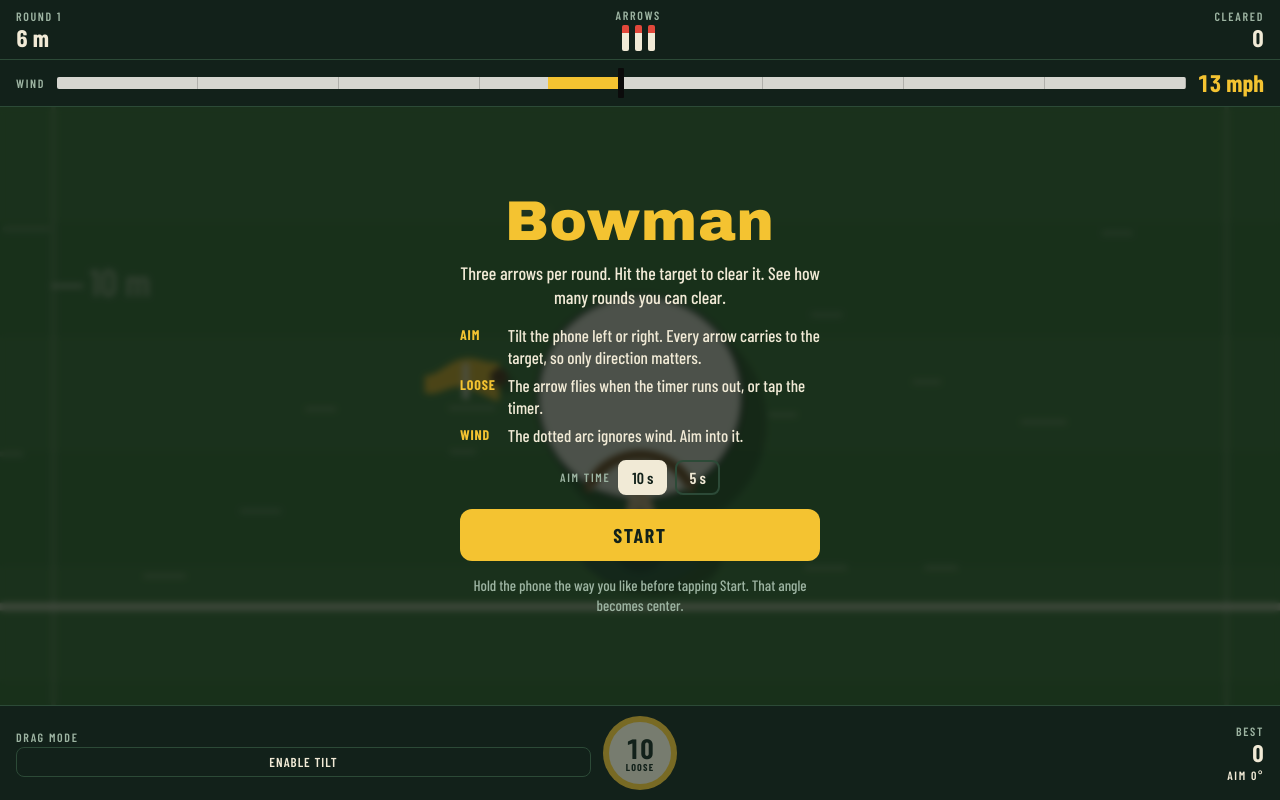
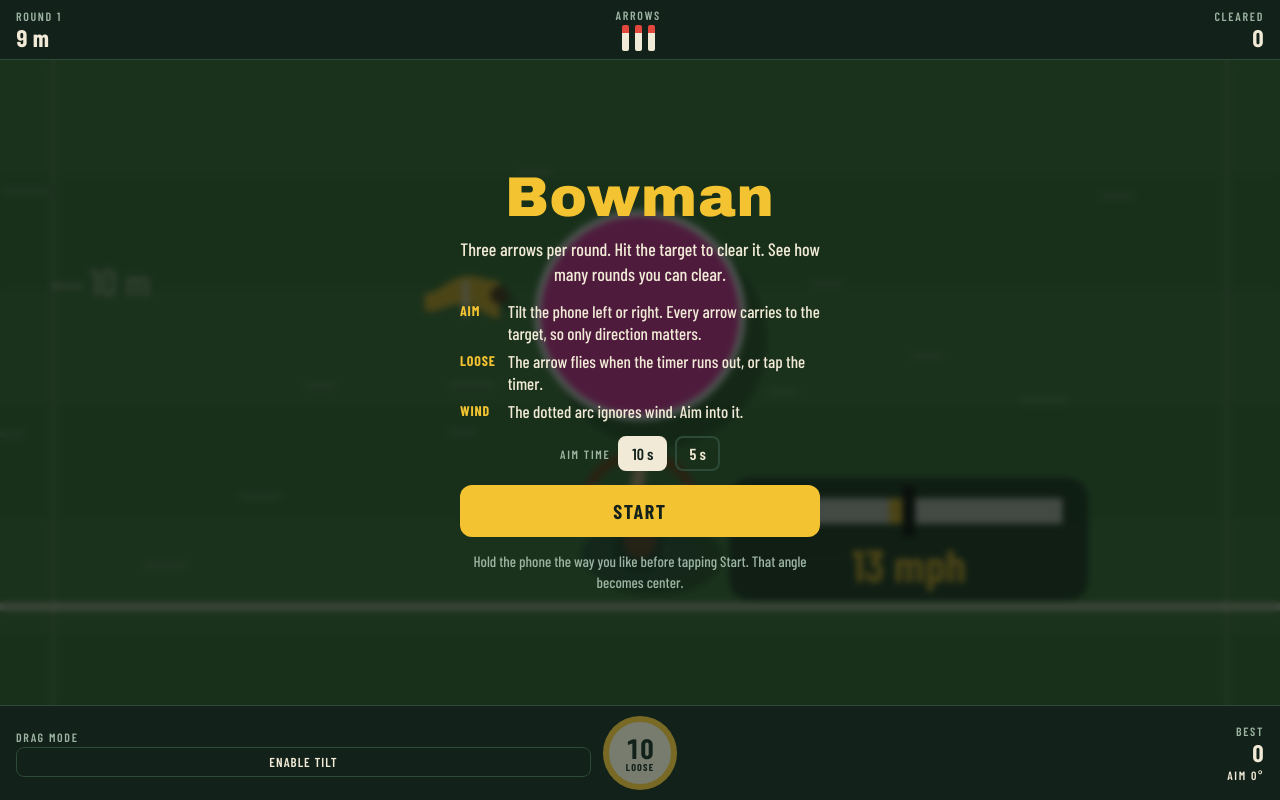
Before and after one commit to recdustin98-commits/bowman, a plain HTML site: page index.html in a window 1280 px wide. Drawn offline with nearby package versions, Linux system fonts and the light colour scheme; a web font is replaced by a local one.

Commit message:
Target at far end in hot pink, tilt back to original, wind meter by archer
Co-Authored-By: Claude Opus 5.5 <noreply@anthropic.com>
Claude-Session: https://claude.ai/code/session_013HAUiex4ceMow496Lzsr3F

```diff
--- a/index.html
+++ b/index.html
@@ -72,11 +72,6 @@ h2{font-family:var(--display);font-weight:400;font-size:32px;line-height:1;margi
     <div class="stack" style="align-items:center"><span class="lbl">Arrows</span><div id="quiver"></div></div>
     <div class="stack right"><span class="lbl">Cleared</span><span class="val" id="scoreVal">0</span></div>
   </div>
-  <div class="windrow" aria-label="Wind">
-    <span class="lbl">Wind</span>
-    <div class="gauge" role="img" id="gauge" aria-label="Wind 0"><div class="track"></div><div class="neg" id="gNeg"></div><div class="pos" id="gPos"></div><div class="mid"></div></div>
-    <span class="val" id="windVal">0</span>
-  </div>
   <div id="stage">
     <canvas id="cv"></canvas>
     <div id="toast" hidden></div>
@@ -105,7 +100,7 @@ const CONFIG = {
   TARGET_R_START: 8,        // target radius in round 1
   TARGET_R_SHRINK: 0.5,     // radius lost per round
   TARGET_R_MIN: 3.5,        // smallest the target gets
-  TARGET_DISTANCE: 0.8,     // target sits at this share of the field's length, the same every round
+  TARGET_DISTANCE: 1.0,     // target sits at this share of the field's length (1.0 = far end), the same every round
   MOVE_FROM_ROUND: 9999,    // moving target is OFF (set e.g. 3 to slide it from round 3)
   MOVE_AMP_START: 6,        // how far it slides each way when it starts moving
   MOVE_AMP_STEP: 2,         // extra slide per round after that
@@ -224,7 +219,7 @@ function setTiltMode(on) {
 function recenter() { input.b0 = input.beta; input.g0 = input.gamma; }
 function readTilt() {
   if (input.mode !== 'tilt') return;
-  input.deg = clamp((input.g0 - input.gamma) * 1.1, -35, 35);   // swapped per Dustin: tilt left aims right
+  input.deg = clamp((input.gamma - input.g0) * 1.1, -35, 35);   // tilt right aims right
 }
 let drag = null;
 const stage = $('stage');
@@ -387,12 +382,7 @@ function hud() {
   $('distVal').textContent = t ? `${Math.round((world.ay - t.y) * CONFIG.METERS_PER_UNIT)} m` : '— m';
   $('scoreVal').textContent = state.score;
   $('bestVal').textContent = Math.max(state.best, state.score);
-  const w = state.wind, pct = Math.min(Math.abs(w), 100) / 100 * 50;   // full half-track = wind 100
-  $('windVal').textContent = `${Math.abs(w)} mph`;   // direction is shown by color: red = right, yellow = left
-  $('windVal').className = 'val ' + (w > 0 ? 'pos' : w < 0 ? 'neg' : '');
-  $('gPos').style.width = (w > 0 ? pct : 0) + '%';
-  $('gNeg').style.width = (w < 0 ? pct : 0) + '%';
-  $('gauge').setAttribute('aria-label', `Wind ${w}`);
+  $('stage').setAttribute('aria-label', `Wind ${Math.abs(state.wind)} mph to the ${state.wind < 0 ? 'left' : 'right'}`);
   const q = $('quiver'); q.innerHTML = '';
   for (let i = 0; i < Math.max(CONFIG.ARROWS_PER_ROUND, state.arrows); i++) {
     const el = document.createElement('i'); if (i >= state.arrows) el.className = 'spent'; q.appendChild(el);
@@ -482,8 +472,8 @@ function drawTarget() {
   const t = state.target; if (!t) return;
   // stand shadow + legs
   ctx.fillStyle = 'rgba(0,0,0,.25)'; ctx.beginPath(); ctx.ellipse(t.x + 1.5, t.y + 2, t.r * 1.05, t.r * 1.05, 0, 0, 7); ctx.fill();
-  ctx.fillStyle = '#f6f1e4'; ctx.beginPath(); ctx.arc(t.x, t.y, t.r, 0, 7); ctx.fill();   // one plain color, no scoring rings
-  ctx.strokeStyle = 'rgba(0,0,0,.45)'; ctx.lineWidth = .35; ctx.stroke();
+  ctx.fillStyle = '#ff2fb4'; ctx.beginPath(); ctx.arc(t.x, t.y, t.r, 0, 7); ctx.fill();   // one plain hot-pink color: stands out on the green
+  ctx.strokeStyle = '#ffffff'; ctx.lineWidth = .5; ctx.stroke();
 }
 function drawArrow(x, y, ang, scale, fletch) {
   ctx.save(); ctx.translate(x, y); ctx.rotate(ang); ctx.scale(scale, scale);
@@ -519,6 +509,19 @@ function drawPreview() {
   const lx = world.ax + sx * range, ly = world.ay - cy * range;
   ctx.strokeStyle = 'rgba(241,234,214,.85)'; ctx.lineWidth = .3;
   ctx.beginPath(); ctx.moveTo(lx - 1.4, ly - 1.4); ctx.lineTo(lx + 1.4, ly + 1.4); ctx.moveTo(lx + 1.4, ly - 1.4); ctx.lineTo(lx - 1.4, ly + 1.4); ctx.stroke();
+}
+function drawWindMeter() {                     // small meter right beside the archer
+  const w = state.wind, mag = Math.min(Math.abs(w), 100);
+  const col = w < 0 ? '#f4c331' : '#e8231c';      // red = right, yellow = left (same as the flag)
+  const x0 = world.ax + 9, len = 24, cx = x0 + len / 2, y = world.ay - 2.2;
+  ctx.fillStyle = 'rgba(18,33,26,.72)';
+  ctx.beginPath(); ctx.roundRect ? ctx.roundRect(x0 - 2, y - 2.6, len + 4, 9.6, 1.6) : ctx.rect(x0 - 2, y - 2.6, len + 4, 9.6); ctx.fill();
+  ctx.fillStyle = '#d6d6d0'; ctx.fillRect(x0, y - 1, len, 2);
+  const fill = mag / 100 * len / 2;
+  ctx.fillStyle = col; ctx.fillRect(w < 0 ? cx - fill : cx, y - 1, fill, 2);
+  ctx.fillStyle = '#0b0b0b'; ctx.fillRect(cx - .5, y - 2, 1, 4);
+  ctx.textAlign = 'center'; ctx.fillStyle = col; ctx.font = '700 3.6px "Barlow Condensed", sans-serif';
+  ctx.fillText(`${Math.abs(w)} mph`, cx, y + 5.6);
 }
 function drawArcher() {
   const x = world.ax, y = world.ay;
@@ -601,7 +604,7 @@ function frame(now) {
   }
   const s = world.scale * world.dpr;
   ctx.setTransform(s, 0, 0, s, 0, 0);
-  drawField(); drawWind(dt); drawTarget(); drawFlag(); drawStuck(); drawPreview(); drawArcher(); drawFlight(dt); drawPopups(dt); drawBanner(dt);
+  drawField(); drawWind(dt); drawTarget(); drawFlag(); drawStuck(); drawPreview(); drawArcher(); drawWindMeter(); drawFlight(dt); drawPopups(dt); drawBanner(dt);
   hudLive();
   requestAnimationFrame(frame);
 }
```
